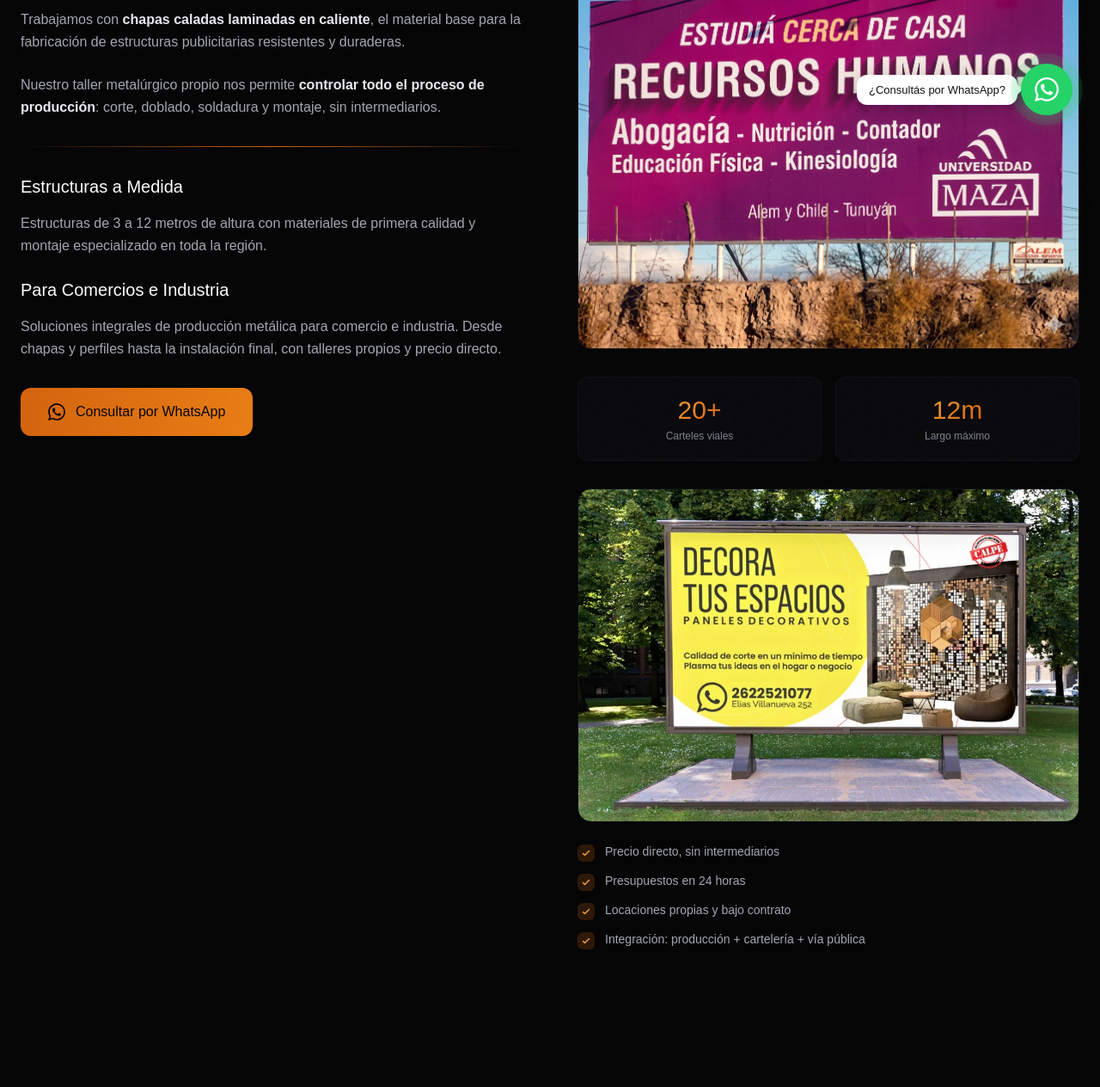
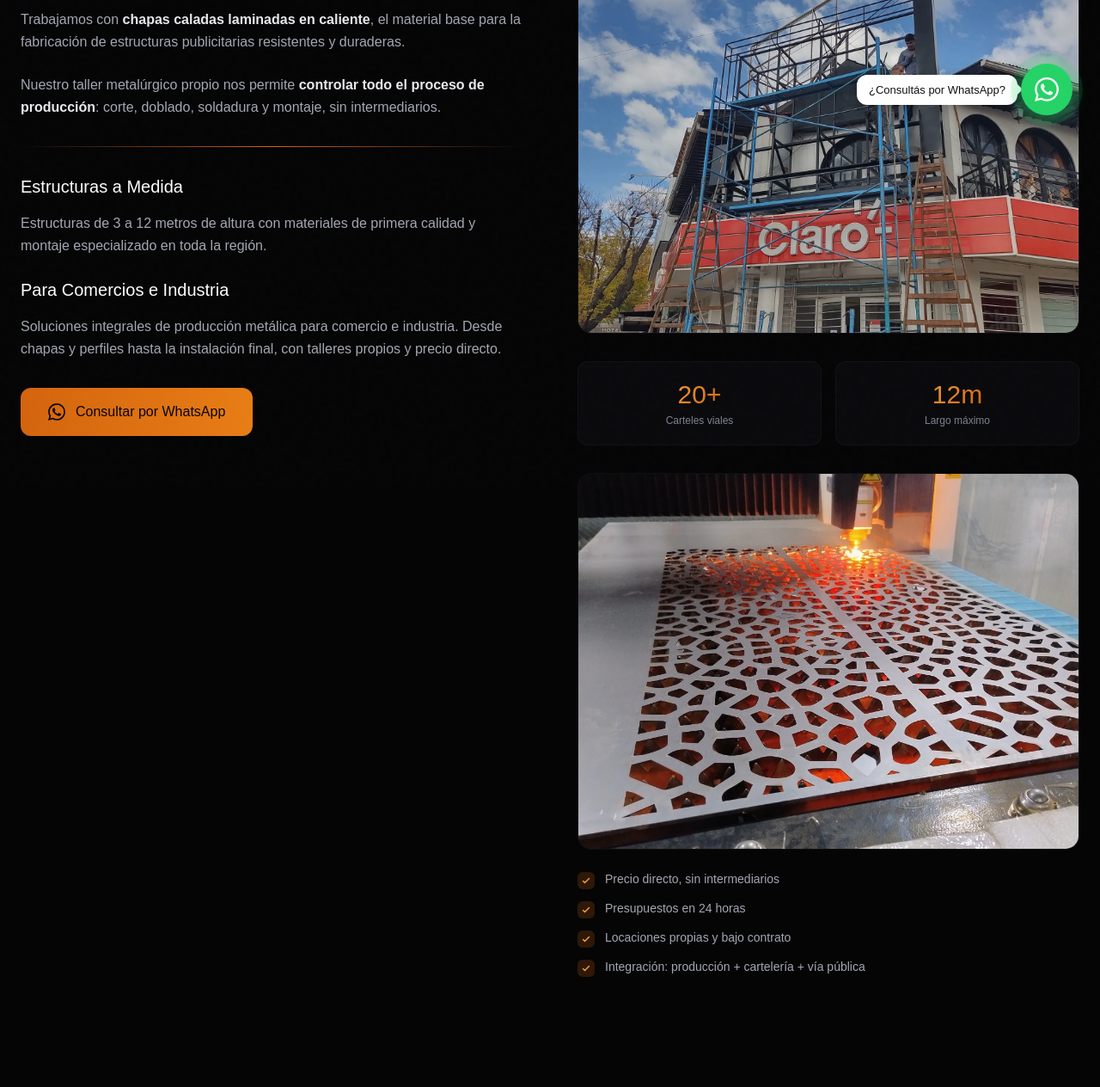
Before and after one commit to fede-caballero/calpe-vial, a website built with Vite: page estructuras.html in a window 1280 px wide. Shown: the part 634-1898 px from the top of the page at 86% size. Built offline with nearby package versions, Linux system fonts and the light colour scheme.

Commit message:
Actualizo pantalla de estructuras

```diff
--- a/estructuras.html
+++ b/estructuras.html
@@ -80,7 +80,7 @@
   <!-- ═══════ HERO ═══════ -->
   <section class="relative pt-32 pb-20 lg:pt-40 lg:pb-28 overflow-hidden">
     <div class="absolute inset-0">
-      <img src="img/estructuras.webp" alt="Construcción de estructura publicitaria"
+      <img src="img/estructuras-chapas/estructuras_hero.webp" alt="Construcción de estructura publicitaria"
         class="w-full h-full object-cover" />
       <div class="absolute inset-0 bg-gradient-to-r from-charcoal-950/90 via-charcoal-950/70 to-charcoal-950/40"></div>
     </div>
@@ -149,9 +149,11 @@
 
         <!-- Right: Features + Image -->
         <div>
-          <div class="reveal rounded-2xl overflow-hidden mb-8 border border-charcoal-600/20 bg-charcoal-900">
-            <img src="img/gallery-ruta.webp" alt="Cartel publicitario en Ruta 40"
-              class="w-full h-auto object-contain" />
+          <div class="reveal img-rotator rounded-2xl overflow-hidden mb-8 border border-charcoal-600/20 bg-charcoal-900" style="position:relative;aspect-ratio:4/3;">
+            <img src="img/estructuras-chapas/Estructura_1.webp" alt="Estructura publicitaria 1"
+              class="w-full h-full object-cover absolute inset-0 transition-opacity duration-700" style="opacity:1" />
+            <img src="img/estructuras-chapas/Estructura_2.webp" alt="Estructura publicitaria 2"
+              class="w-full h-full object-cover absolute inset-0 transition-opacity duration-700" style="opacity:0" />
           </div>
 
           <div class="grid grid-cols-2 gap-4 mb-8">
@@ -166,8 +168,11 @@
             </div>
           </div>
 
-          <div class="reveal rounded-2xl overflow-hidden border border-charcoal-600/20 bg-charcoal-900">
-            <img src="img/chapas.webp" alt="Cartel de chapa via publica" class="w-full h-auto object-contain" />
+          <div class="reveal img-rotator rounded-2xl overflow-hidden border border-charcoal-600/20 bg-charcoal-900" style="position:relative;aspect-ratio:4/3;">
+            <img src="img/estructuras-chapas/chapas.webp" alt="Chapas caladas"
+              class="w-full h-full object-cover absolute inset-0 transition-opacity duration-700" style="opacity:1" />
+            <img src="img/estructuras-chapas/chapas_1.webp" alt="Chapas caladas detalle"
+              class="w-full h-full object-cover absolute inset-0 transition-opacity duration-700" style="opacity:0" />
           </div>
 
           <ul class="reveal mt-6 space-y-3">
--- a/index.html
+++ b/index.html
@@ -466,7 +466,7 @@
         <div
           class="reveal reveal-delay-1 gallery-item rounded-xl overflow-hidden aspect-square cursor-pointer group relative"
           data-caption="Cartelería LED">
-          <img src="img/leds-2.webp" alt="Cartelería LED"
+          <img src="img/LED_eco.webp" alt="Cartelería LED"
             class="w-full h-full object-cover transition-transform duration-700 group-hover:scale-110" />
           <div
             class="absolute inset-0 bg-gradient-to-t from-charcoal-950/80 via-transparent to-transparent opacity-0 group-hover:opacity-100 transition-opacity duration-300 flex items-end p-4">
```
Also changed, not shown: public/img/estructuras-chapas/Estructura_1.webp (added), public/img/estructuras-chapas/Estructura_2.webp (added), public/img/estructuras-chapas/chapas.webp (added), public/img/estructuras-chapas/chapas_1.webp (added), public/img/estructuras-chapas/estructuras_hero.webp (added).
